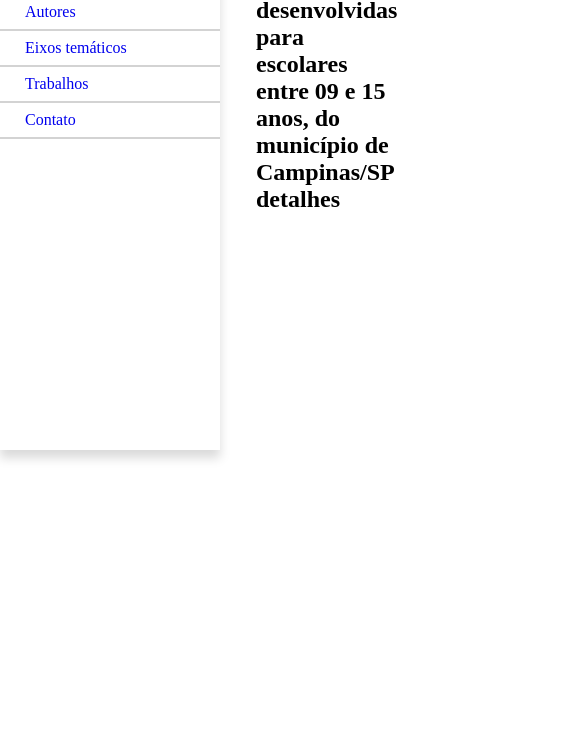
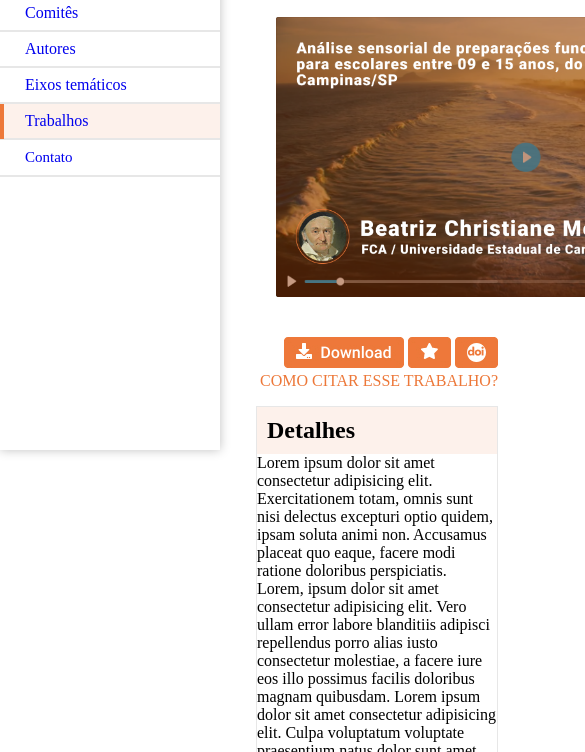
Before and after one commit to peacchaves/chuva, a plain HTML site: page index.html in a window 390 px wide. Shown: the part 394-1146 px from the top of the page, 585 px wide, since content can reach past the window. Before the commit the page ends 844 px from the top, so only its background shows below. Drawn offline with Linux system fonts and the light colour scheme.

Commit message:
encorpando e começando a trabalhar responsividade

```diff
--- a/css/style.css
+++ b/css/style.css
@@ -12,9 +12,9 @@ header{
     margin-left: 220px;
     padding-left: 30px;
     display: flex;
-    flex-wrap: wrap;
+    flex-wrap: wrap-reverse;
     justify-content: space-between;
-    background-color: rgb(255, 244, 235);
+    background-color: #FDF1EB;
 }
 
 header>section>h1{
@@ -31,10 +31,23 @@ header>section>p{
 
 .menusup{
     display: flex;
+    margin-top: 13px;
 }
 
 p>span{
     display: block;
+}
+
+.dropbox{
+    width: 97px;
+    height: 34px;
+    border: 1px solid #CCCCCC;
+    border-radius: 3px;
+    display: block;
+}
+
+.langicon{
+
 }
 
 
@@ -45,18 +58,21 @@ p>span{
 /* barra lateral */
 
 .menulateral{
-    width: 13.75rem;
+    max-width: 13.75rem;
     height: 100%;
-    position: fixed;
-    left: 0;
-    top: 0;
+    position: absolute;
+    left: 0%;
+    right: 0%;
+    top: 0%;
+    bottom: -47.44%;
     border-right: 1px;
-    box-shadow: 0 8px 10px rgba(1 1 1 / 15%);
+    box-shadow: 0px 0px 10px rgba(0, 0, 0, 0.25);
+    background: #FFFFFF;
 }
 
 .menutitle{
     color: white;
-    background-image: linear-gradient(rgb(253, 157, 21), rgb(249, 92, 0));
+    background-image: linear-gradient(rgb(253, 157, 21), #ED7839);
     padding: 1.1rem;
     text-align: center;
     font-weight: bold;
@@ -65,7 +81,8 @@ p>span{
 
 .logo{
     margin-top: 1rem;
-    width: 13.65rem;
+    max-width: 13.65rem;
+    width: 100%;
 }
 
 .menulist{
@@ -75,8 +92,32 @@ p>span{
 
 .menulist>li{
     padding: 8px 8px 8px 25px;
-    border-bottom: 2px solid lightgray;
+    border-bottom: 2px solid #E7E7E7;
 }
+
+.contato{
+    font-style: normal;
+    font-weight: 500;
+    font-size: 15px;
+    line-height: 19px;
+}
+
+.on{
+    background-color: #FDF1EB;
+    position: relative;
+}
+
+.on::before {
+    content: '';
+    border-left: solid 4px #ED7839;
+    height: 35px;
+    position: absolute;
+    left: 0%;
+    right: 0%;
+    top: 0%;
+  }
+
+
 
 /* /barra lateral */
 
@@ -84,8 +125,97 @@ p>span{
 
 
 
+main{
+    margin-left: 16rem;
+    margin-right: 3rem;
+}
 
 
-main{
-    margin-left: 16rem;
+
+
+/* vídeo */
+
+.videosec{
+    display: flex;
+    flex-wrap: wrap;
 }
+
+
+.vidcont{
+    display: flex;
+    flex-direction: column;
+    padding: 20px;
+    gap: 20px;
+    width: 783px;
+}
+
+.vidcont>h2{
+    color: #ED7839;
+    max-width: 700px;
+    font-family: Roboto;
+    font-style: normal;
+    font-weight: 900;
+    font-size: 20px;
+    line-height: 25px;
+}
+
+.vidcont>img{
+    max-width: 783px;
+    width: 100%;
+}
+
+@media (max-width: 973px)
+{
+  .vidcont>img
+   {
+    width: 500px;
+   }
+}
+
+/* /vídeo */
+
+
+
+/* botões e detalhes */
+
+.rightcolumn{
+    margin-top: 20px;
+}
+
+
+.buttons{
+    text-align: end;
+    margin-bottom: 16px;
+}
+
+.buttons>a>p{
+    text-transform: uppercase;
+    color: #ED7839;
+}
+
+
+
+.details{
+    border: 1px solid #E7E7E7;
+    overflow: auto;
+    width: 242px;
+    height: 439px;
+}
+
+.details::-webkit-scrollbar-track {
+    background-color: #F4F4F4;
+}
+
+.details::-webkit-scrollbar {
+    width: 3px;
+    background: #F4F4F4;
+}
+
+.details::-webkit-scrollbar-thumb {
+    background: #dad7d7;
+}
+
+.details>h2{
+    background-color: #FDF1EB;
+    padding: 10px;
+}
--- a/index.html
+++ b/index.html
@@ -10,6 +10,7 @@
 
     <!-- css -->
     <link rel="stylesheet" href="./css/style.css">
+    <!-- <link href="https://cdn.jsdelivr.net/npm/bootstrap@5.0.2/dist/css/bootstrap.min.css" rel="stylesheet" integrity="sha384-EVSTQN3/azprG1Anm3QDgpJLIm9Nao0Yz1ztcQTwFspd3yD65VohhpuuCOmLASjC" crossorigin="anonymous"> -->
 
 </head>
 
@@ -26,7 +27,7 @@
 
         <!-- dropbox, login -->
         <nav class="menusup">
-            <button>PT, BR</button>
+            <button class="dropbox"><img class="langicon" src="img/language image.png">PT, BR<img class="arrowndownicon" src="img/dropdown.jpg"></button>
             <p><span>Bem vindo!</span> <span>alguem12@galoascience.com</span></p>
         </nav>
         <!-- /dropbox, login -->
@@ -37,14 +38,14 @@
     <section>
         <nav class="menulateral">
             <h2 class="menutitle">SLACA 2019</h2>
-            <img class="logo" src="img/logo.png" alt="13 slaca">
+            <img class="logo" src="./img/dewey 4.png" alt="13 slaca">
             <ul class="menulist">
                 <li><a href="#">Apresentação</a></li>
                 <li><a href="#">Comitês</a></li>
                 <li><a href="#">Autores</a></li>
                 <li><a href="#">Eixos temáticos</a></li>
-                <li><a href="#">Trabalhos</a></li>
-                <li><a href="#">Contato</a></li>
+                <li class="on"><a href="#">Trabalhos</a></li>
+                <li><a class="contato" href="#">Contato</a></li>
             </ul>
         </nav>
     </section>
@@ -55,17 +56,36 @@
         <!-- vídeo, botões e detalhes -->
         <section class="videosec">
             <!-- video -->
-            <div>
-                <h2>Análise sensorial de preparações funcionais desenvolvidas para escolares entre 09 e 15 anos, do
-                    município de Campinas/SP</h2>
+            <div class="vidcont">
+                <h2>Análise sensorial de preparações funcionais desenvolvidas para escolares entre 09 e 15 anos, do município de Campinas/SP</h2>
+
+                <img src="img/vídeo apresentação.png" class="img-fluid" alt="video">
+
             </div>
             <!-- /video -->
 
 
             <!-- detalhes -->
-            <div>
-                <h2>detalhes</h2>
-            </div>
+            <section class="rightcolumn">
+
+                <div class="buttons">
+                    <a href="#"><img src="img/download button.jpg" class="img-fluid" alt="download"></a>
+                    <a href="#"><img src="img/favorite button.jpg" class="img-fluid" alt="favorite"></a>
+                    <a href="#"><img src="img/doi button.jpg" class="img-fluid" alt="doi"></a>
+                    <a href="#"><p>Como citar esse trabalho?</p></a>
+                </div>
+
+
+
+
+
+
+                <div class="details">
+                    <h2>Detalhes</h2>
+                    <p>Lorem ipsum dolor sit amet consectetur adipisicing elit. Exercitationem totam, omnis sunt nisi delectus excepturi optio quidem, ipsam soluta animi non. Accusamus placeat quo eaque, facere modi ratione doloribus perspiciatis. Lorem, ipsum dolor sit amet consectetur adipisicing elit. Vero ullam error labore blanditiis adipisci repellendus porro alias iusto consectetur molestiae, a facere iure eos illo possimus facilis doloribus magnam quibusdam. Lorem ipsum dolor sit amet consectetur adipisicing elit. Culpa voluptatum voluptate praesentium natus dolor sunt amet ad. Officiis maxime ad, dolorum cum odit inventore in non dolorem! Illo, fugit ab. Lorem, ipsum dolor sit amet consectetur adipisicing elit. Nostrum natus repellat quaerat repellendus soluta totam nobis maxime consectetur corporis esse optio rem deserunt voluptatibus nesciunt excepturi, officiis perferendis quibusdam molestiae!</p>
+                </div>
+
+            </section>
             <!-- /detalhes -->
         </section>
         <!-- /vídeo, botões e detalhes -->
```
Also changed, not shown: img/dewey 4.png (added), img/doi button.jpg (added), img/download button.jpg (added), img/dropdown.jpg (added), img/favorite button.jpg (added), img/image.jpg (added), img/language image.png (added), img/logo.png (deleted), img/vídeo apresentação.png (added).
